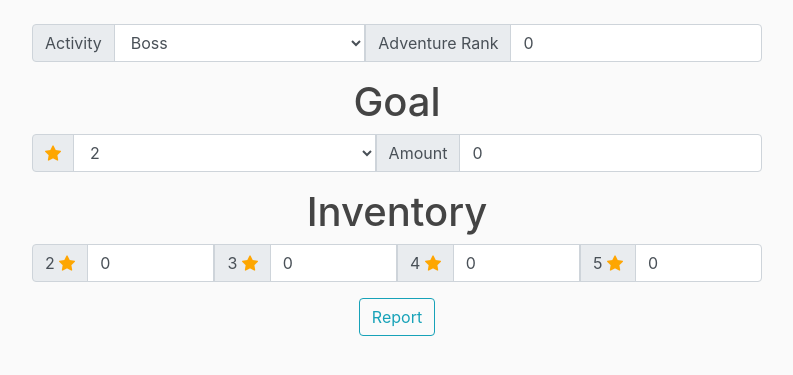
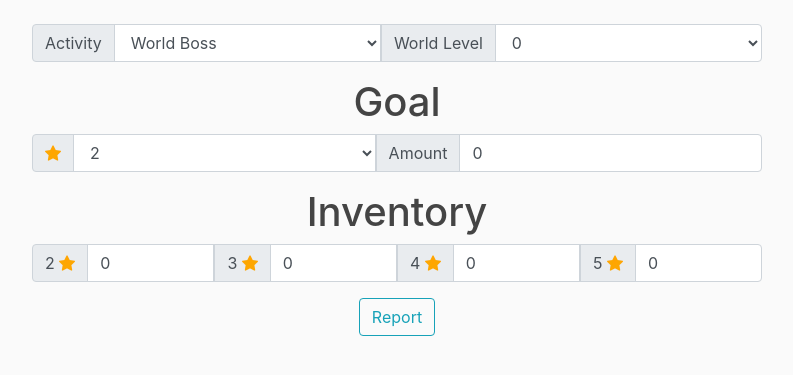
Before and after one commit to Dosx001/Genshin_Tools, a Django app: page /resource_converter/ in a window 1280 px wide. Shown: the part 56-431 px from the top of the page, without its empty margins (53-846 px from the left). Run offline with Django 3.2, Linux system fonts and the light colour scheme; some libraries are stand-ins or nearby versions.

Commit message:
Made Adventure Rank drop-down dynamic to the Actitvity drop-down

```diff
--- a/resource_converter/templates/resource_converter.html
+++ b/resource_converter/templates/resource_converter.html
@@ -13,14 +13,20 @@
         <span class="input-group-text" id="basic-addon1">Activity</span>
       </div>
       <select class="form-control" id="ControlSelect">
-        <option>Boss</option>
+        <option>World Boss</option>
         <option>Domain of Forgery</option>
         <option>Domain of Mastery</option>
       </select>
       <div class="input-group-prepend">
-        <span class="input-group-text">Adventure Rank</span>
+        <span class="input-group-text" id='label'>World Level</span>
       </div>
-      <input type="number" min="0" max="60" class="form-control" value='0' id='adv_rank'>
+      <select class="form-control" id="usr_info">
+        {% with ''|center:9 as range %}
+        {% for _ in range %}
+          <option>{{ forloop.counter0 }}</option>
+        {% endfor %}
+        {% endwith %}
+      </select>
     </div>
 
     <!-- Goal -->
@@ -40,7 +46,7 @@
       <div class="input-group-prepend">
         <span class="input-group-text">Amount</span>
       </div>
-      <input type="number" min="0" class="form-control" value='0' id='goal'>
+      <input type="number" min="0" max="20" class="form-control" value='0' id='goal'>
     </div>
 
     <!-- Materials -->
--- a/resource_converter/views.py
+++ b/resource_converter/views.py
@@ -11,63 +11,57 @@ class ResourceConverterView(View):
         data = json.loads(request.POST.get('data', None))
         activity = request.POST.get('activity', None)
         if activity == 'Domain of Mastery':
-            drops = self.mastery(int(request.POST.get('adv_rank', None)))
+            drops = self.mastery(request.POST.get('usr_info', None))
         elif activity == 'Domain of Forgery':
-            drops = self.forgery(int(request.POST.get('adv_rank', None)))
+            drops = self.forgery(request.POST.get('usr_info', None))
         else:
-            drops = self.boss(int(request.POST.get('adv_rank', None)))
+            drops = self.boss(int(request.POST.get('usr_info', None)))
         if drops == None:
             return JsonResponse(None, safe=False)
         else:
             return JsonResponse(self.report(drops, data, activity), safe=False)
 
-    def mastery(self, adv_rank):
-        if adv_rank == 27:
+    def mastery(self, usr_info):
+        if usr_info == '27':
             drops = (range(1, 4), range(1), range(1), range(1))
-        elif 27 < adv_rank < 36:
+        elif usr_info == '28 to 35':
             drops = (range(1, 4), range(1, 3), range(1), range(1))
-        elif 35 < adv_rank < 45:
+        elif usr_info == '36 to 44':
             drops = (range(1, 4), range(1, 4), range(1), range(1))
-        elif 44 < adv_rank:
+        else:
             drops = (range(2, 4), range(0, 4), range(0, 3), range(1))
-        else:
-            return
         return drops
 
-    def forgery(self, adv_rank):
-        if 15 < adv_rank < 21:
+    def forgery(self, usr_info):
+        if usr_info == '16 to 20':
             drops = (range(4, 7), range(1), range(1), range(1))
-        elif 20 < adv_rank < 30:
+        elif usr_info == '21 to 29':
             drops = (range(2, 4), range(1, 4), range(1), range(1))
-        elif 29 < adv_rank < 40:
+        elif usr_info == '30 to 39':
             drops = (range(0, 4), range(1, 4), range(0, 3), range(1))
-        elif 39 < adv_rank:
+        else:
             drops = (range(2, 4), range(0, 5), range(0, 4), range(0, 2))
-        else:
-            return
         return drops
 
-    def boss(self, adv_rank):
-        if adv_rank < 20: #WL 0
+    def boss(self, usr_info):
+        if usr_info == 0:
             drops = (range(1, 4), range(1), range(1), range(1))
-        elif 19 < adv_rank < 25: #WL 1
+        elif usr_info == 1:
             drops = (range(0, 3), range(1, 3), range(1), range(1))
-        elif 24 < adv_rank < 30: #WL 2
+        elif usr_info == 2:
             drops = (range(1, 3), range(1, 3), range(1), range(1))
-        elif 29 < adv_rank < 35: #WL 3
+        elif usr_info == 3:
             drops = (range(0, 3), range(1, 3), range(0, 2), range(1))
-        elif 34 < adv_rank < 40: #WL 4
+        elif usr_info == 4:
             drops = (range(0, 3), range(1, 4), range(0, 2), range(1))
-        elif 39 < adv_rank < 45: #WL 5
+        elif usr_info == 5:
             drops = (range(0, 4), range(1, 4), range(0, 2), range(0, 2))
-        elif 44 < adv_rank < 50: #WL 6
+        elif usr_info == 6:
             drops = (range(1, 4), range(1, 3), range(0, 2), range(0, 2))
-        elif 49 < adv_rank < 55: #WL 7
+        elif usr_info == 7:
             drops = (range(0, 4), range(1, 5), range(0, 2), range(0, 2))
-        elif 54 < adv_rank < 61: #WL 8
+        else:
             drops = (range(1, 3), range(1, 4), range(0, 2), range(0, 2))
-        else:
-            return
         return drops
 
     def report(self, drops, data, activity):
@@ -88,7 +82,11 @@ class ResourceConverterView(View):
                         else:
                             star5 = data['materials']['star5']
                             runs = self.counter(3, [l, k, j, i], [star2, star3, star4, star5], data['goal'])
-                        records.append(self.update_record([l, k, j, i], runs, activity))
+                        records.append(self.update_record(
+                            [l, k, j] if activity == 'Domain of Mastery' else [l, k, j, i],
+                            runs, activity
+                            )
+                        )
         return records
 
     def counter(self, rarity, drops, inventory, goal):
--- a/website/static/resource_converter/main.js
+++ b/website/static/resource_converter/main.js
@@ -3,11 +3,34 @@ $(document).ready(function() {
 
     $('#ControlSelect').change(function() {
         var selection = $(this)[0].value;
+        var element = document.getElementById('label');
+        $('#usr_info').remove();
         if (selection == 'Domain of Mastery') {
             $('#5').remove();
             $('#extra').remove();
             $('#5star').remove();
-        } else if ($('#5')[0] == null) {
+            element.innerHTML = 'Adventure Rank'
+            $('#Activity').append('<select class="form-control" id="usr_info">' +
+                '<option>27</option><option>28 to 35</option>' +
+                '<option>36 to 44</option><option>+45</option>'
+            )
+        }
+        else if (selection == 'World Boss') {
+            element.innerHTML = 'World Level';
+            var section = '<select class="form-control" id="usr_info">';
+            for (i = 0; i < 9; i++) {
+                section += '<option>' + i + '</option>';
+            }
+            $('#Activity').append(section);
+        }
+        else {
+            element.innerHTML = 'Adventure Rank';
+            $('#Activity').append('<select class="form-control" id="usr_info">' +
+                '<option>16 to 20</option><option>21 to 29</option>' +
+                '<option>30 to 39</option><option>+40</option>'
+            )
+        }
+        if (selection != 'Domain of Mastery' && $('#5')[0] == null) {
             $('#Materials').append('<div class="input-group-prepend" id="extra">' +
                 '<span class="input-group-text">5&nbsp;' +
                 '<img src="/media/resource_converter/star.png"></span></div>' +
@@ -36,7 +59,7 @@ $(document).ready(function() {
             data: {
                 csrfmiddlewaretoken: csrfToken,
                 activity: selection,
-                adv_rank: $('#adv_rank')[0].value,
+                usr_info: $('#usr_info')[0].value,
                 data: JSON.stringify(request_data)
             },
             success: function(response) {
```
Also changed, not shown: db.sqlite3.
